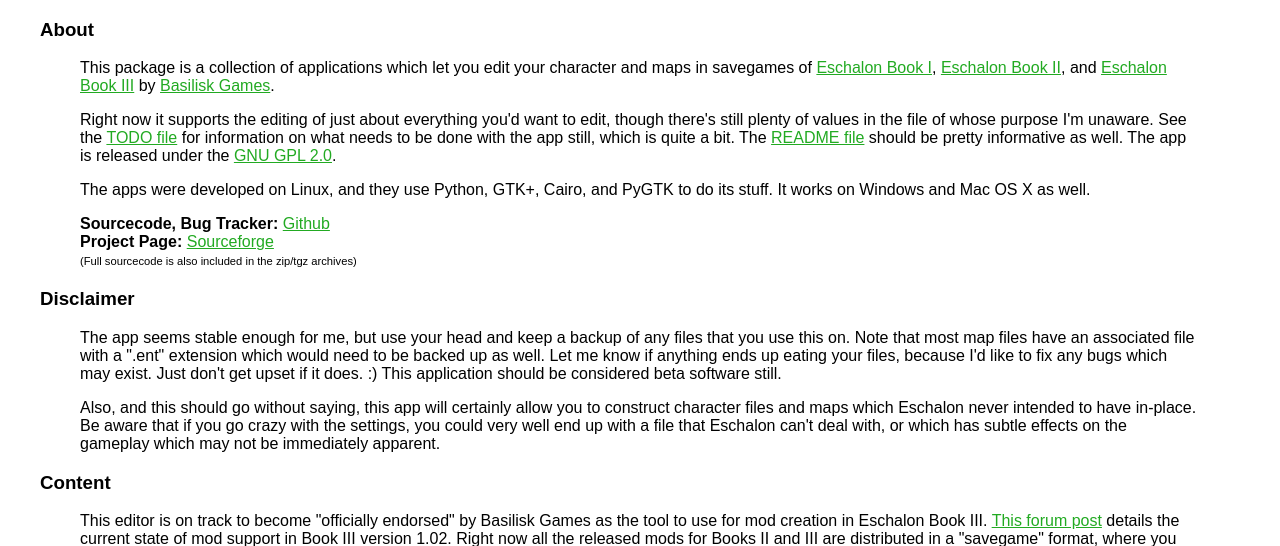
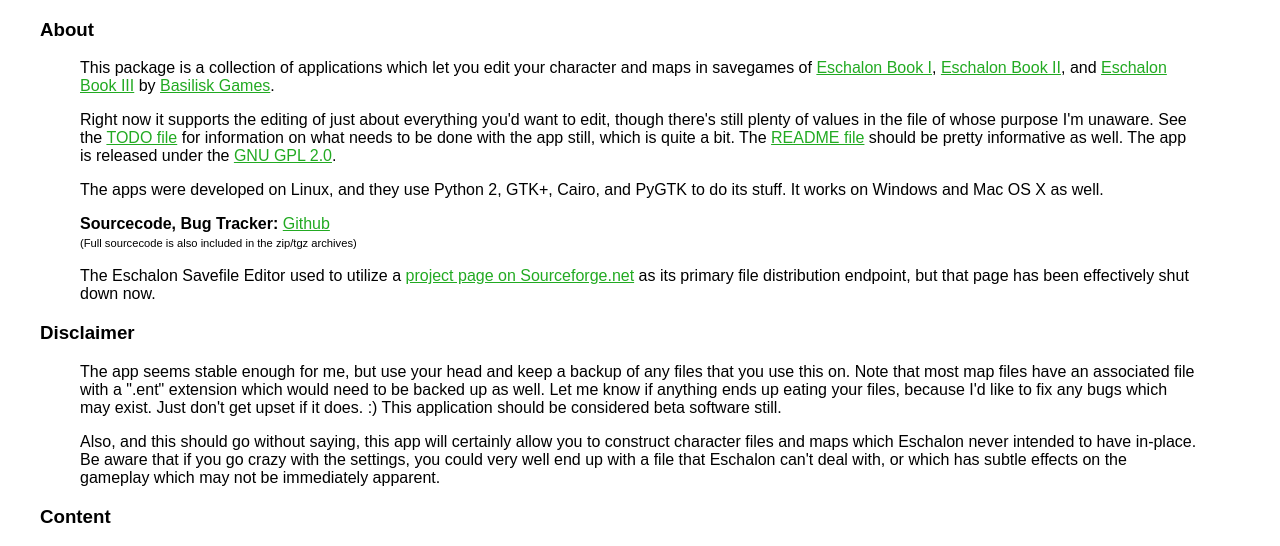
Before and after one commit to apocalyptech/eschalon_utils_web, a PHP site: page /index.php in a window 1280 px wide. Shown: the part 537-1083 px from the top of the page. Run offline with PHP 8.4, Linux system fonts and the light colour scheme.

Commit message:
Move file distribution from sourceforge to our local webserver, and explicitly mention Python 2 in a few places

```diff
--- a/common.php
+++ b/common.php
@@ -167,22 +167,22 @@ function esch_rel_2014($ver, $date,
     printf("<blockquote>\n");
     if (!is_null($exe_sums))
     {
-        printf("Windows EXE: <a href=\"http://sourceforge.net/projects/eschalonutils/files/eschalon_utils_%s/eschalon_utils_%s_setup.exe/download\">eschalon_utils_%s_setup.exe</a> (<a href=\"http://apocalyptech.com/eschalon/dist/eschalon_utils_%s_setup.exe.asc\">sig</a>)<br>", $ver, $exe_ver, $exe_ver, $exe_ver);
+        printf("Windows EXE: <a href=\"dist/eschalon_utils_%s_setup.exe\">eschalon_utils_%s_setup.exe</a> (<a href=\"http://apocalyptech.com/eschalon/dist/eschalon_utils_%s_setup.exe.asc\">sig</a>)<br>", $exe_ver, $exe_ver, $exe_ver);
         if ($current) { print_sums($exe_sums); }
     }
     if (!is_null($tgz_sums))
     {
-        printf("Linux/Source (tgz): <a href=\"http://sourceforge.net/projects/eschalonutils/files/eschalon_utils_%s/eschalon_utils-%s.tar.gz/download\">eschalon_utils-%s.tar.gz</a> (<a href=\"http://apocalyptech.com/eschalon/dist/eschalon_utils-%s.tar.gz.asc\">sig</a>)<br>", $ver, $ver, $ver, $ver);
+        printf("Linux/Source (tgz): <a href=\"dist/eschalon_utils-%s.tar.gz\">eschalon_utils-%s.tar.gz</a> (<a href=\"http://apocalyptech.com/eschalon/dist/eschalon_utils-%s.tar.gz.asc\">sig</a>)<br>", $ver, $ver, $ver);
         if ($current) { print_sums($tgz_sums); }
     }
     if (!is_null($dmg_sums))
     {
-        printf("OSX (dmg): <a href=\"http://sourceforge.net/projects/eschalonutils/files/eschalon_utils_%s/Eschalon%%20Utils%%20%s.dmg/download\">Eschalon Utils %s.dmg</a> (<a href=\"http://apocalyptech.com/eschalon/dist/Eschalon%%20Utils%%20%s.dmg.asc\">sig</a>)<br>", $ver, $ver, $ver, $ver);
+        printf("OSX (dmg): <a href=\"dist/Eschalon%%20Utils%%20%s.dmg\">Eschalon Utils %s.dmg</a> (<a href=\"http://apocalyptech.com/eschalon/dist/Eschalon%%20Utils%%20%s.dmg.asc\">sig</a>)<br>", $ver, $ver, $ver);
         if ($current) { print_sums($dmg_sums); }
     }
     if (!is_null($zip_sums))
     {
-        printf("Other (zipfile): <a href=\"http://sourceforge.net/projects/eschalonutils/files/eschalon_utils_%s/eschalon_utils-%s.zip/download\">eschalon_utils-%s.zip</a> (<a href=\"http://apocalyptech.com/eschalon/dist/eschalon_utils-%s.zip.asc\">sig</a>)<br>", $ver, $ver, $ver, $ver);
+        printf("Other (zipfile): <a href=\"dist/eschalon_utils-%s.zip\">eschalon_utils-%s.zip</a> (<a href=\"http://apocalyptech.com/eschalon/dist/eschalon_utils-%s.zip.asc\">sig</a>)<br>", $ver, $ver, $ver);
         if ($current) { print_sums($zip_sums); }
     }
     printf("Signed sha256 checksums: <a href=\"http://apocalyptech.com/eschalon/dist/eschalon_utils-%s-sha256sum.txt.asc\">eschalon_utils-%s-sha256sum.txt.asc</a><br>", $ver, $ver, $ver, $ver);
@@ -217,10 +217,10 @@ function esch_rel($ver, $date, $warning=false, $b1_only=false)
     }
     $exe_ver = str_replace('.', '_', $ver);
     printf("<li>v%s - \n", $ver);
-    printf("    <a href=\"http://sourceforge.net/projects/eschalonutils/files/eschalon_utils_%s/eschalon%s_utils-%s.tar.gz/download\">tgz</a>", $ver, $extratext, $ver);
-    printf("/<a href=\"http://sourceforge.net/projects/eschalonutils/files/eschalon_utils_%s/eschalon%s_utils-%s.zip/download\">zip</a> ", $ver, $extratext, $ver);
+    printf("    <a href=\"dist/eschalon%s_utils-%s.tar.gz\">tgz</a>", $extratext, $ver);
+    printf("/<a href=\"dist/eschalon%s_utils-%s.zip\">zip</a> ", $extratext, $ver);
     printf("<span class=\"smalltext\">(Unix/Mac/Source)</span> - \n");
-    printf("    <a href=\"http://sourceforge.net/projects/eschalonutils/files/eschalon_utils_%s/eschalon%s_utils_%s_setup.exe/download\">exe</a> ", $ver, $extratext, $exe_ver);
+    printf("    <a href=\"dist/eschalon%s_utils_%s_setup.exe\">exe</a> ", $extratext, $exe_ver);
     printf("<span class=\"smalltext\">(Win)</span> - %s<br>\n", $date);
     if ($warning)
     {
@@ -246,9 +246,9 @@ function esch_rel_old($ver, $date, $progname='utils')
         $ext = 'tgz';
     }
     printf("<li>v%s - \n", $ver);
-    printf("    <a href=\"http://sourceforge.net/projects/eschalonutils/files/eschalon_utils_%s/eschalon_b1_%s-%s.%s/download\">tgz</a> ", $ver, $progname, $ver, $ext);
+    printf("    <a href=\"dist/eschalon_b1_%s-%s.%s\">tgz</a> ", $progname, $ver, $ext);
     printf("<span class=\"smalltext\">(Unix/Mac)</span> - \n");
-    printf("<a href=\"http://sourceforge.net/projects/eschalonutils/files/eschalon_utils_%s/eschalon_b1_%s-%s.zip/download\">zip</a> ", $ver, $progname, $ver);
+    printf("<a href=\"dist/eschalon_b1_%s-%s.zip\">zip</a> ", $progname, $ver);
     printf("<span class=\"smalltext\">(Win)</span> - \n");
     printf("%s\n", $date);
     printf("</li>\n");
@@ -300,7 +300,7 @@ function esch_show_previous_releases()
     esch_rel_old('0.3.1', 'February 19, 2009');
     esch_rel_old('0.3.0', 'October 29, 2008',  'char');
     ?>
-    <li>v0.2.0 - <a href="http://sourceforge.net/projects/eschalonutils/files/eschalon_utils_0.2.0/eschalon_b1_char-0.2.0.tgz/download">tgz</a> <span class="smalltext">(Unix/Mac/Win)</span> - August 21, 2008</li>
+    <li>v0.2.0 - <a href="dist/eschalon_b1_char-0.2.0.tgz">tgz</a> <span class="smalltext">(Unix/Mac/Win)</span> - August 21, 2008</li>
     <li>v0.1.0 - August 21, 2008</li>
     </ul>
     <?php
--- a/index.php
+++ b/index.php
@@ -27,14 +27,19 @@ still, which is quite a bit.  The
 pretty informative as well.  The app is released under the
 <a href="http://www.gnu.org/licenses/gpl-2.0.txt">GNU GPL 2.0</a>.</p>
 
-<p>The apps were developed on Linux, and they use Python, GTK+, Cairo, and
+<p>The apps were developed on Linux, and they use Python 2, GTK+, Cairo, and
 PyGTK to do its stuff.  It works on Windows and Mac OS X as well.</p>
 
 <p>
 <strong>Sourcecode, Bug Tracker:</strong> <a href="https://github.com/apocalyptech/eschalon_utils">Github</a><br>
-<strong>Project Page:</strong> <a href="https://sourceforge.net/projects/eschalonutils/">Sourceforge</a><br>
 <span class="smalltext">(Full sourcecode is also included in the zip/tgz archives)</span>
 </p>
+
+<p>The Eschalon Savefile Editor used to utilize a
+<a href="https://sourceforge.net/projects/eschalonutils/">project page on
+Sourceforge.net</a> as its primary file distribution endpoint, but that
+page has been effectively shut down now.</p>
+
 </blockquote>
 
 <h3>Disclaimer</h3>
--- a/installation.php
+++ b/installation.php
@@ -12,7 +12,7 @@ the EXE or DMG version.  That's all that you need to download, and you can
 safely ignore the rest of this page.</p>
 <p>For other systems, or if you want to run the
 source directly in Windows/OS X, you'll need: <a href="http://www.gtk.org/">gtk+</a>,
-<a href="http://python.org/">Python</a>,
+<a href="http://python.org/">Python 2</a>,
 <a href="http://cairographics.org/">Cairo</a>/<a href="http://cairographics.org/pycairo/">PyCairo</a>, and
 <a href="http://www.pygtk.org/">PyGTK</a>.
 For Linux users, these are certainly available from your distribution, and
```
